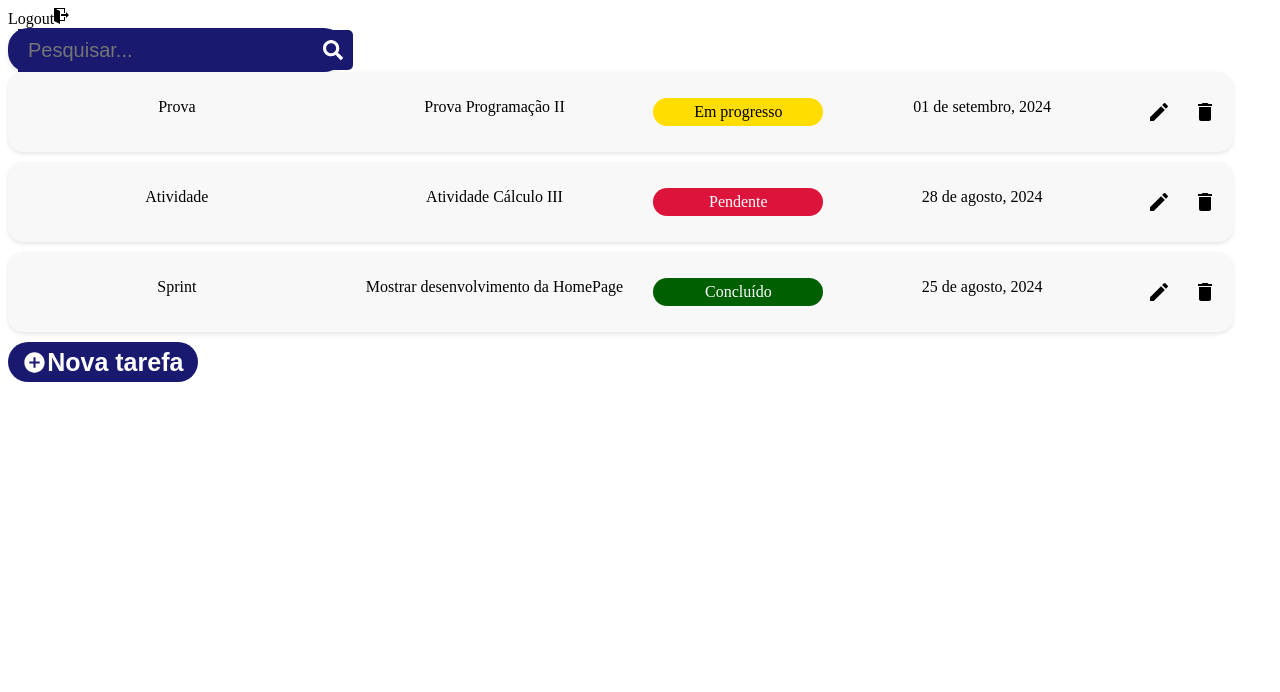
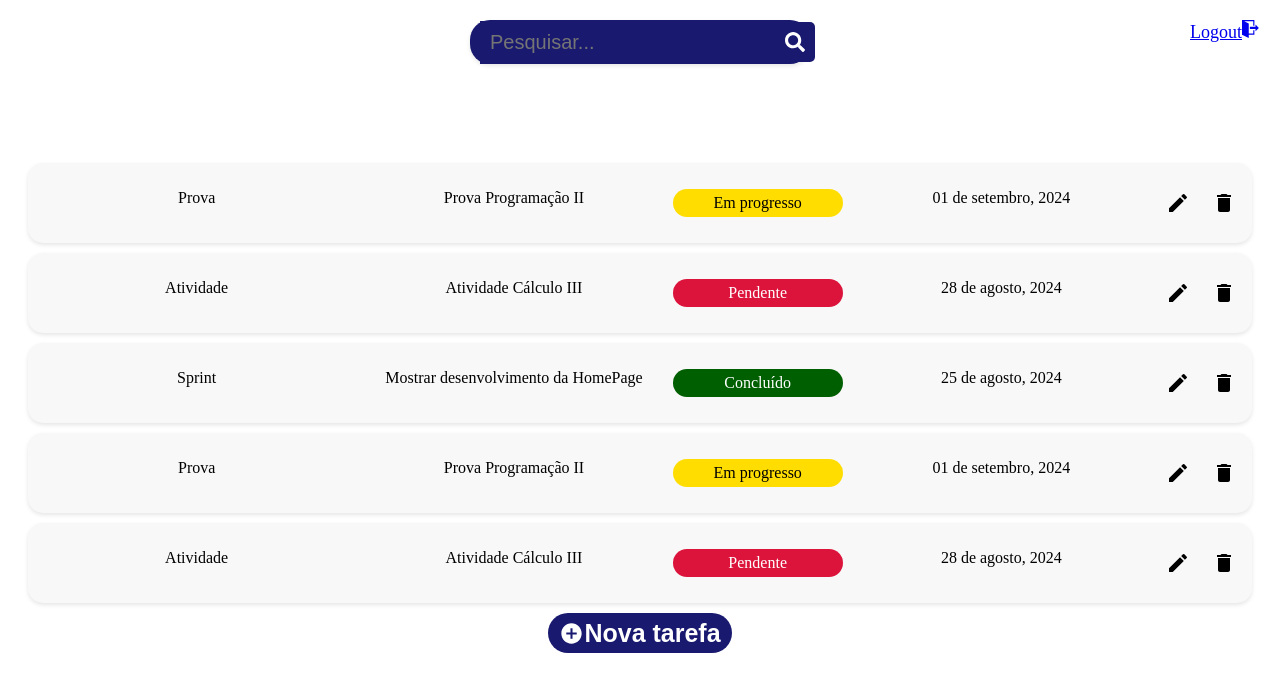
Before and after one commit to MikaelAlvez/Gerenciamento-de-tarefas, a Next.js app in the folder frontend/: page /ListTasks in a window 1280 px wide. Shown: the top 692 px of the page. Built offline with nearby package versions, Linux system fonts and the light colour scheme.

Commit message:
fix: style page ListTasks

```diff
--- a/frontend/src/pages/ListTasks/ListTasks.module.css
+++ b/frontend/src/pages/ListTasks/ListTasks.module.css
@@ -0,0 +1,40 @@
+.container {
+    display: flex;
+    flex-direction: column;
+    align-items: center;
+    justify-content: center;
+    min-height: 100vh;
+    padding: 20px;
+    box-sizing: border-box;
+  }
+
+  .logout {
+    position: absolute;
+    top: 20px;
+    right: 20px;
+    display: flex;
+    align-items: center;
+    gap: 5px;
+    cursor: pointer;
+    font-size: 18px;
+  }
+
+  .source {
+    position: absolute;
+    top: 20px;
+    left: 50%;
+    transform: translateX(-50%);
+    width: 100%;
+    display: flex;
+    justify-content: center;
+    margin-bottom: 20px;
+  }
+
+  .taskCards {
+    display: flex;
+    flex-direction: column;
+    align-items: center;
+    justify-content: center;
+    width: 100%;
+    margin: 10px 0;
+  }
--- a/frontend/src/pages/ListTasks/index.tsx
+++ b/frontend/src/pages/ListTasks/index.tsx
@@ -5,6 +5,7 @@ import Button from '@/app/Components/Button';
 import { IoMdAddCircle } from "react-icons/io";
 import { ImExit } from "react-icons/im";
 import { useRouter } from 'next/navigation';
+import Link from 'next/link';
 
 export default function ListTasks() {
   const router = useRouter();
@@ -17,15 +18,21 @@ export default function ListTasks() {
     {titleTask: 'Prova', description: 'Prova Programação II', status: 'Em progresso', date: '01 de setembro, 2024'},
     {titleTask: 'Atividade', description: 'Atividade Cálculo III', status: 'Pendente', date: '28 de agosto, 2024'},
     {titleTask: 'Sprint', description: 'Mostrar desenvolvimento da HomePage', status: 'Concluído', date: '25 de agosto, 2024'},
+    {titleTask: 'Prova', description: 'Prova Programação II', status: 'Em progresso', date: '01 de setembro, 2024'},
+    {titleTask: 'Atividade', description: 'Atividade Cálculo III', status: 'Pendente', date: '28 de agosto, 2024'},
   ];
 
   return (
     <div className={styles.container}>
-      <div>
-        <label>Logout</label>
-        <ImExit/>
+      <div className={styles.logout}>
+        <Link href={'/'}>
+          Logout
+          <ImExit/>
+        </Link>
       </div>
-      <Source></Source>
+      <div className={styles.source}>
+        <Source/>
+      </div>
       {tasks.map((task, index) => (
         <TaskCards
           key={index}
@@ -35,10 +42,10 @@ export default function ListTasks() {
           date={task.date}
         />
       ))}
-      <Button onClick={handleLoginRedirect}>
-        <IoMdAddCircle />
-        Nova tarefa
-      </Button>
+        <Button onClick={handleLoginRedirect}>
+          <IoMdAddCircle />
+          Nova tarefa
+        </Button>
     </div>
   );
 }
```
